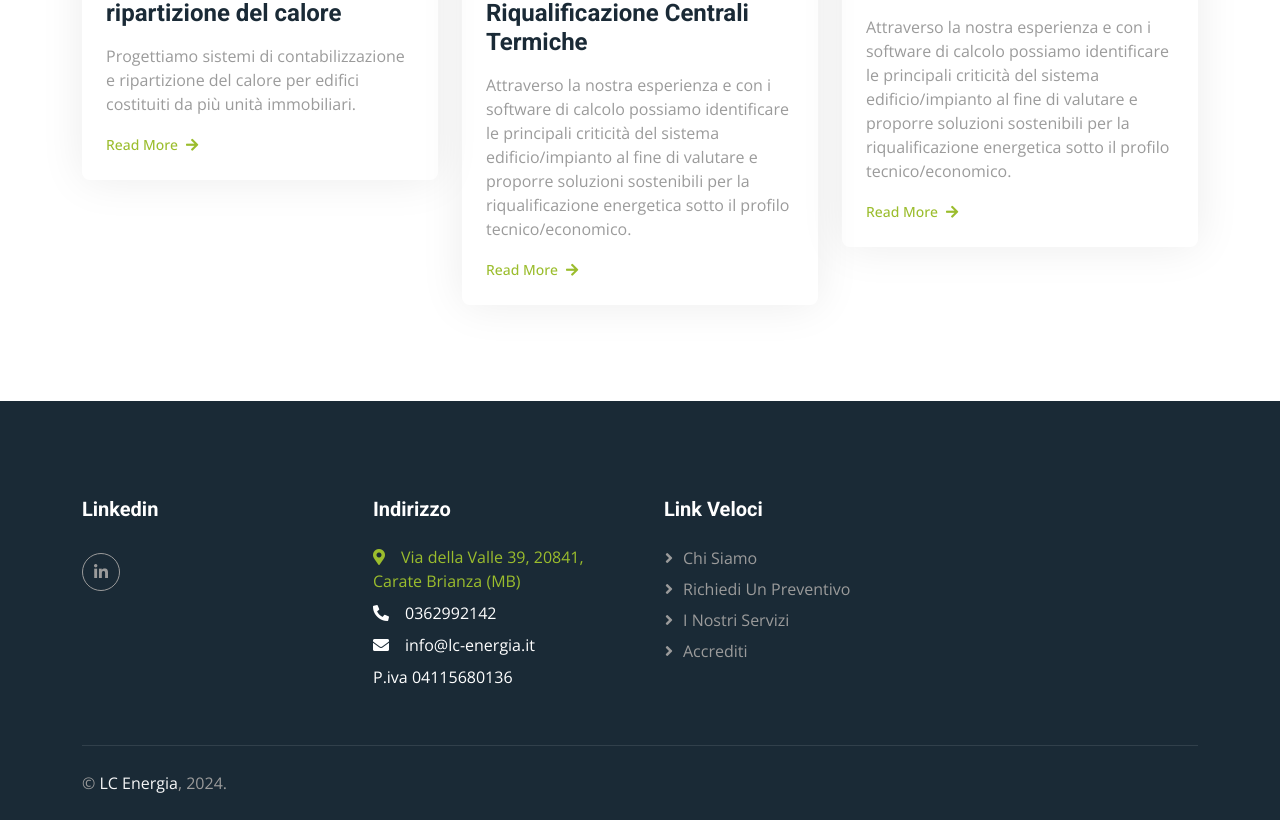
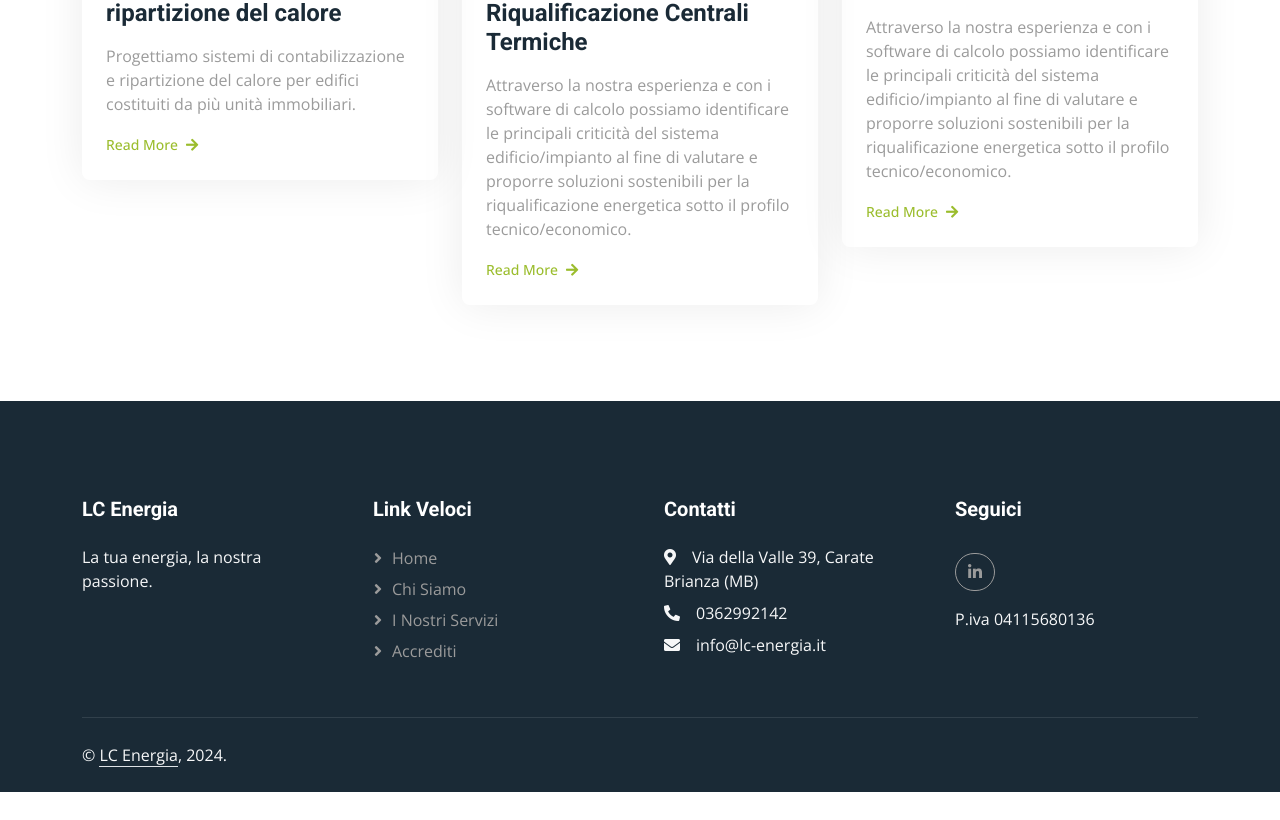
Before and after one commit to lc-energia/web-de-prueba, a Next.js app: page / in a window 1280 px wide. Shown: the part 3552-4372 px from the top of the page. After the commit the page ends 4344 px from the top, so only its background shows below. Built offline with nearby package versions, Linux system fonts and the light colour scheme.

Commit message:
revert: Revert standardization of lists

```diff
--- a/src/components/Footer.tsx
+++ b/src/components/Footer.tsx
@@ -1,10 +1,11 @@
 'use client';
 import { motion } from 'framer-motion';
+import { fadeIn } from '@/variants';
 
 const Footer = () => {
   return (
     <motion.div
-      className="container-fluid bg-dark text-body footer mt-5 pt-5"
+      className="container-fluid bg-dark text-light footer mt-5 pt-5"
       initial={{ opacity: 0 }}
       whileInView={{ opacity: 1 }}
       viewport={{ once: true }}
@@ -12,51 +13,37 @@ const Footer = () => {
     >
       <div className="container py-5">
         <div className="row g-5">
-          <div className="col-lg-3 col-md-6">
-            <h5 className="text-white mb-4">Linkedin</h5>
-            <div className="d-flex pt-2">
-              <a className="btn btn-square btn-outline-light btn-social" href="https://www.linkedin.com/company/lc-energia-s-r-l">
-                <i className="fab fa-linkedin-in"></i>
-              </a>
-            </div>
-          </div>
-          <div className="col-lg-3 col-md-6">
-            <h5 className="text-white mb-4">Indirizzo</h5>
-            <p className="mb-2">
-              <a href="https://maps.app.goo.gl/q5m7vkLzc2w2c3wz8">
-                <i className="fa fa-map-marker-alt me-3"></i>Via della Valle 39, 20841, Carate Brianza (MB)
-              </a>
-            </p>
-            <p className="mb-2">
-              <a href="tel:0362992142" className="text-white text-decoration-none">
-                <i className="fa fa-phone-alt me-3"></i>0362992142
-              </a>
-            </p>
-            <p className="mb-2">
-              <a href="mailto:info@lc-energia.it" className="text-white text-decoration-none">
-                <i className="fa fa-envelope me-3"></i>info@lc-energia.it
-              </a>
-            </p>
-            <p className="mb-2">
-              <a href="mailto:info@lc-energia.it" className="text-white text-decoration-none">
-                <i className=""></i>P.iva 04115680136
-              </a>
-            </p>
-          </div>
-          <div className="col-lg-3 col-md-6">
+          <motion.div className="col-lg-3 col-md-6" variants={fadeIn('up', 0.2)} initial="hidden" whileInView="show" viewport={{ once: true }}>
+            <h5 className="text-white mb-4">LC Energia</h5>
+            <p>La tua energia, la nostra passione.</p>
+          </motion.div>
+          <motion.div className="col-lg-3 col-md-6" variants={fadeIn('up', 0.4)} initial="hidden" whileInView="show" viewport={{ once: true }}>
             <h5 className="text-white mb-4">Link Veloci</h5>
+            <a className="btn btn-link" href="/">Home</a>
             <a className="btn btn-link" href="/azienda">Chi Siamo</a>
-            <a className="btn btn-link" href="/contact">Richiedi un Preventivo</a>
             <a className="btn btn-link" href="/">I Nostri Servizi</a>
             <a className="btn btn-link" href="/accrediti">Accrediti</a>
-          </div>
+          </motion.div>
+          <motion.div className="col-lg-3 col-md-6" variants={fadeIn('up', 0.6)} initial="hidden" whileInView="show" viewport={{ once: true }}>
+            <h5 className="text-white mb-4">Contatti</h5>
+            <p className="mb-2"><i className="fa fa-map-marker-alt me-3"></i>Via della Valle 39, Carate Brianza (MB)</p>
+            <p className="mb-2"><i className="fa fa-phone-alt me-3"></i>0362992142</p>
+            <p className="mb-2"><i className="fa fa-envelope me-3"></i>info@lc-energia.it</p>
+          </motion.div>
+          <motion.div className="col-lg-3 col-md-6" variants={fadeIn('up', 0.8)} initial="hidden" whileInView="show" viewport={{ once: true }}>
+            <h5 className="text-white mb-4">Seguici</h5>
+            <div className="d-flex pt-2">
+              <a className="btn btn-outline-light btn-social" href="https://www.linkedin.com/company/lc-energia-s-r-l"><i className="fab fa-linkedin-in"></i></a>
+            </div>
+            <p className="mt-3">P.iva 04115680136</p>
+          </motion.div>
         </div>
       </div>
       <div className="container">
         <div className="copyright">
           <div className="row">
             <div className="col-md-6 text-center text-md-start mb-3 mb-md-0">
-              &copy; <a href="#">LC Energia</a>, 2024.
+              &copy; <a className="border-bottom" href="#">LC Energia</a>, 2024.
             </div>
           </div>
         </div>
```
Also changed, not shown: src/components/Services.tsx (line endings or trailing spaces).
